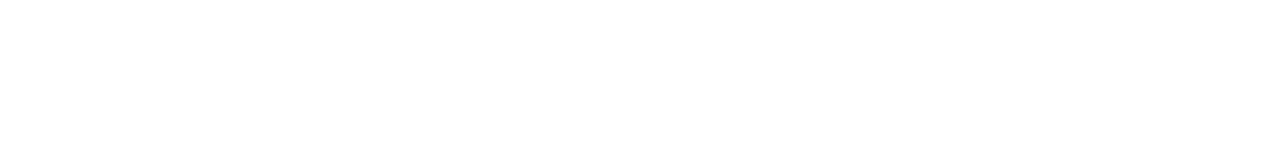
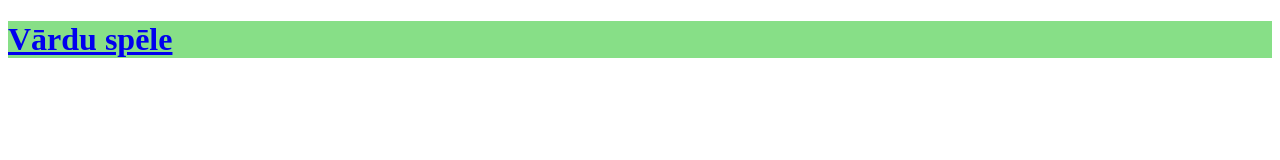
Before and after one commit to viktoija04/Vardu-spele-1, a plain HTML site: page Noteikumi.html in a window 1280 px wide. Drawn offline with Linux system fonts and the light colour scheme.

Commit message:
Vārdi 19

```diff
--- a/Noteikumi.html
+++ b/Noteikumi.html
@@ -0,0 +1,22 @@
+<!DOCTYPE html>
+<html lang="en">
+<head>
+    <link href="style2.css" rel="stylesheet"/>
+    <meta charset="UTF-8">
+    <meta http-equiv="X-UA-Compatible" content="IE=edge">
+    <meta name="viewport" content="width=device-width, initial-scale=1.0">
+    <title>Noteikumi</title>
+</head>
+<body>
+    <div class="wrapper">
+        <div class="header">
+            <h1>
+                <a href="index.html">
+                    Vārdu spēle
+                </a>
+            </h1>
+        </div>
+    </div>
+
+</body>
+</html>
--- a/style1.css
+++ b/style1.css
@@ -1,4 +1,4 @@
 .wrapper
 {
-    background:#396852 ;
+    background: #396852;
 }
--- /dev/null
+++ b/style2.css
@@ -0,0 +1,4 @@
+.wrapper
+{
+    background: #87df87;
+}
```
Also changed, not shown: Spele.html (line endings or trailing spaces).
